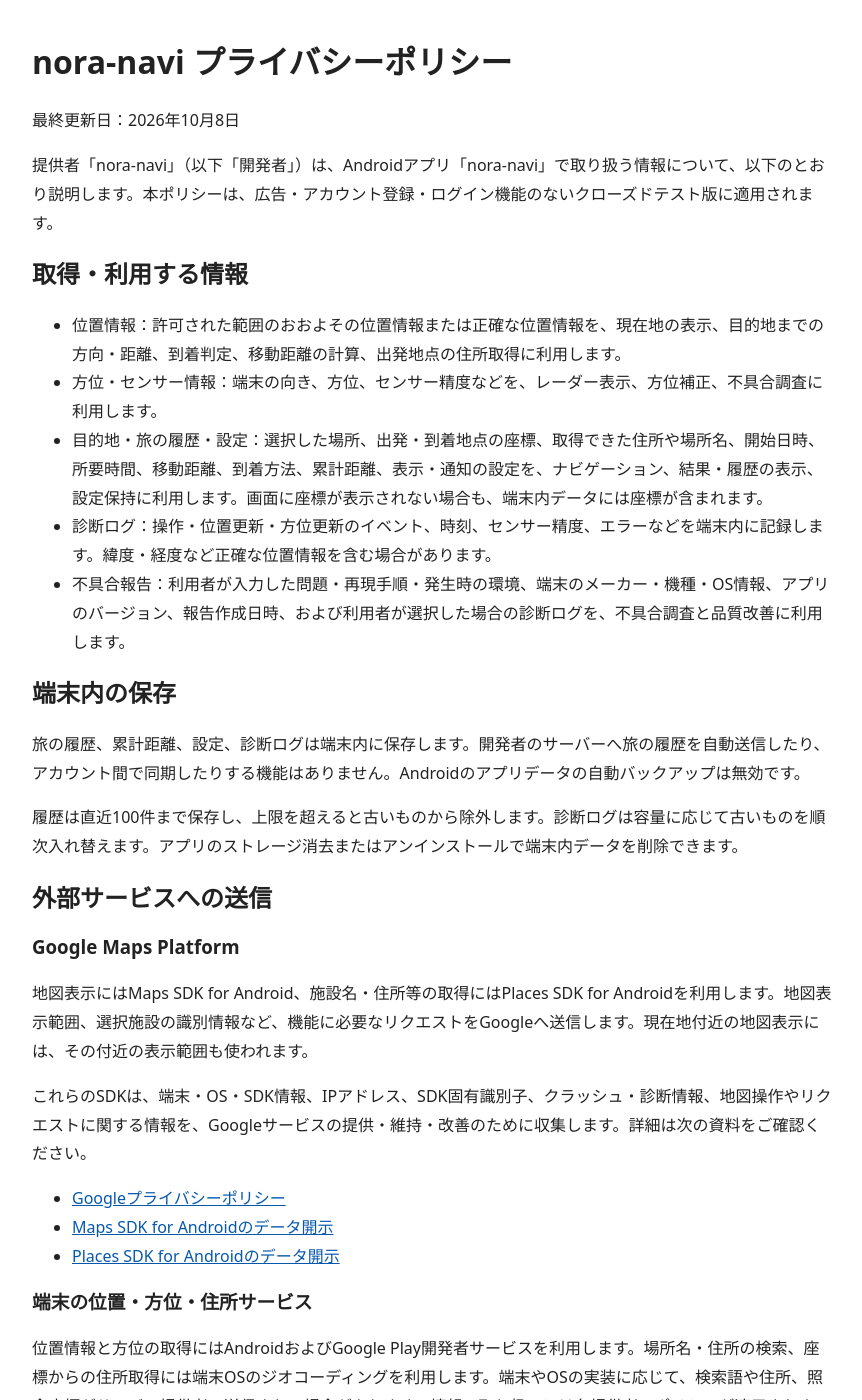
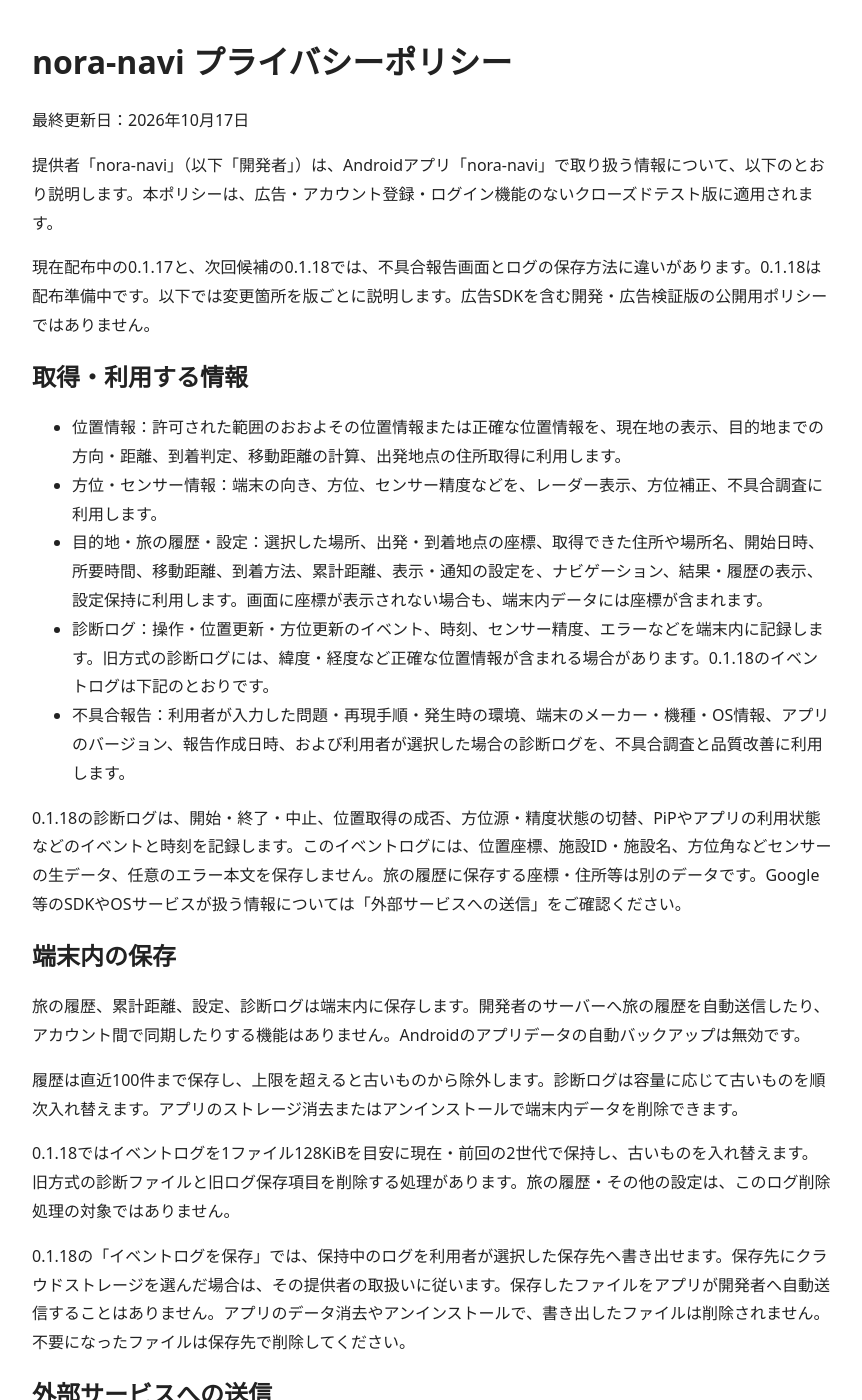
Before and after one commit to dddvp-55/dddvp-55.github.io, a Jekyll site: the page built from privacy.md, in a window 1280 px wide and 1400 px high. Shown: the whole window, without its empty margins (208-1070 px from the left). Built offline with Jekyll 4.4.1, drawn with Linux system fonts in a browser that asks for light colours; some of the changed text lies outside the part shown.

Commit message:
Clarify version-scoped event logs and report export privacy

```diff
--- a/privacy.md
+++ b/privacy.md
@@ -5,23 +5,31 @@ title: nora-navi プライバシーポリシー
 
 # nora-navi プライバシーポリシー
 
-最終更新日：2026年10月8日
+最終更新日：2026年10月17日
 
 提供者「nora-navi」（以下「開発者」）は、Androidアプリ「nora-navi」で取り扱う情報について、以下のとおり説明します。本ポリシーは、広告・アカウント登録・ログイン機能のないクローズドテスト版に適用されます。
+
+現在配布中の0.1.17と、次回候補の0.1.18では、不具合報告画面とログの保存方法に違いがあります。0.1.18は配布準備中です。以下では変更箇所を版ごとに説明します。広告SDKを含む開発・広告検証版の公開用ポリシーではありません。
 
 ## 取得・利用する情報
 
 - 位置情報：許可された範囲のおおよその位置情報または正確な位置情報を、現在地の表示、目的地までの方向・距離、到着判定、移動距離の計算、出発地点の住所取得に利用します。
 - 方位・センサー情報：端末の向き、方位、センサー精度などを、レーダー表示、方位補正、不具合調査に利用します。
 - 目的地・旅の履歴・設定：選択した場所、出発・到着地点の座標、取得できた住所や場所名、開始日時、所要時間、移動距離、到着方法、累計距離、表示・通知の設定を、ナビゲーション、結果・履歴の表示、設定保持に利用します。画面に座標が表示されない場合も、端末内データには座標が含まれます。
-- 診断ログ：操作・位置更新・方位更新のイベント、時刻、センサー精度、エラーなどを端末内に記録します。緯度・経度など正確な位置情報を含む場合があります。
+- 診断ログ：操作・位置更新・方位更新のイベント、時刻、センサー精度、エラーなどを端末内に記録します。旧方式の診断ログには、緯度・経度など正確な位置情報が含まれる場合があります。0.1.18のイベントログは下記のとおりです。
 - 不具合報告：利用者が入力した問題・再現手順・発生時の環境、端末のメーカー・機種・OS情報、アプリのバージョン、報告作成日時、および利用者が選択した場合の診断ログを、不具合調査と品質改善に利用します。
+
+0.1.18の診断ログは、開始・終了・中止、位置取得の成否、方位源・精度状態の切替、PiPやアプリの利用状態などのイベントと時刻を記録します。このイベントログには、位置座標、施設ID・施設名、方位角などセンサーの生データ、任意のエラー本文を保存しません。旅の履歴に保存する座標・住所等は別のデータです。Google等のSDKやOSサービスが扱う情報については「外部サービスへの送信」をご確認ください。
 
 ## 端末内の保存
 
 旅の履歴、累計距離、設定、診断ログは端末内に保存します。開発者のサーバーへ旅の履歴を自動送信したり、アカウント間で同期したりする機能はありません。Androidのアプリデータの自動バックアップは無効です。
 
 履歴は直近100件まで保存し、上限を超えると古いものから除外します。診断ログは容量に応じて古いものを順次入れ替えます。アプリのストレージ消去またはアンインストールで端末内データを削除できます。
+
+0.1.18ではイベントログを1ファイル128KiBを目安に現在・前回の2世代で保持し、古いものを入れ替えます。旧方式の診断ファイルと旧ログ保存項目を削除する処理があります。旅の履歴・その他の設定は、このログ削除処理の対象ではありません。
+
+0.1.18の「イベントログを保存」では、保持中のログを利用者が選択した保存先へ書き出せます。保存先にクラウドストレージを選んだ場合は、その提供者の取扱いに従います。保存したファイルをアプリが開発者へ自動送信することはありません。アプリのデータ消去やアンインストールで、書き出したファイルは削除されません。不要になったファイルは保存先で削除してください。
 
 ## 外部サービスへの送信
 
@@ -44,6 +52,8 @@ title: nora-navi プライバシーポリシー
 報告は任意です。診断ログの添付は初期状態でオフで、利用者が選択した場合だけ含めます。添付せずに報告することもできます。
 
 「フォームへ自動入力して開く」を選ぶと、入力内容、端末情報、および添付を選択した場合のログの直近部分が、事前入力用URLを介してGoogleと利用するブラウザーへ渡ります。**Googleフォームの送信ボタンを押す前にこの処理が行われます。** URLはブラウザー履歴等に残る場合があります。アプリは報告内容をクリップボードにもコピーします。必要に応じてブラウザー履歴やクリップボードを削除してください。
+
+0.1.18では問題の本文・再現手順をGoogleフォームで入力します。アプリからは端末情報と、利用者が選択した場合だけイベントログの短い要約（最大1500文字）を事前入力します。クリップボードには端末情報と、選択した場合はログ（URLの要約より長い部分を含むことがあります）をコピーします。フォームを開く時点でGoogle・ブラウザーへ渡ること、ログを含めず報告できることは同じです。アプリはフォームの回答を自動送信しません。
 
 フォームで確認・編集して送信した回答は、開発者のGoogleアカウントで管理します。確認時点のフォームでは、回答者のメールアドレスとGoogleアカウントは回答に含まれません。自由記述には、報告に必要のない氏名、連絡先、住所、パスワード等を入力しないでください。
 
@@ -75,7 +85,7 @@ Google Maps PlatformおよびGoogleフォームとの通信にはHTTPSを使用
 
 提供者：nora-navi
 プライバシーに関する問い合わせ・不具合報告の削除依頼：**noranavi0919@gmail.com**
-ウェブサイト：[https://note.com/dddvp_55](https://note.com/dddvp_55)
+ウェブサイト：[nora-navi 開発者サイト](https://dddvp-55.github.io/)
 
 ## 改定
 
```
